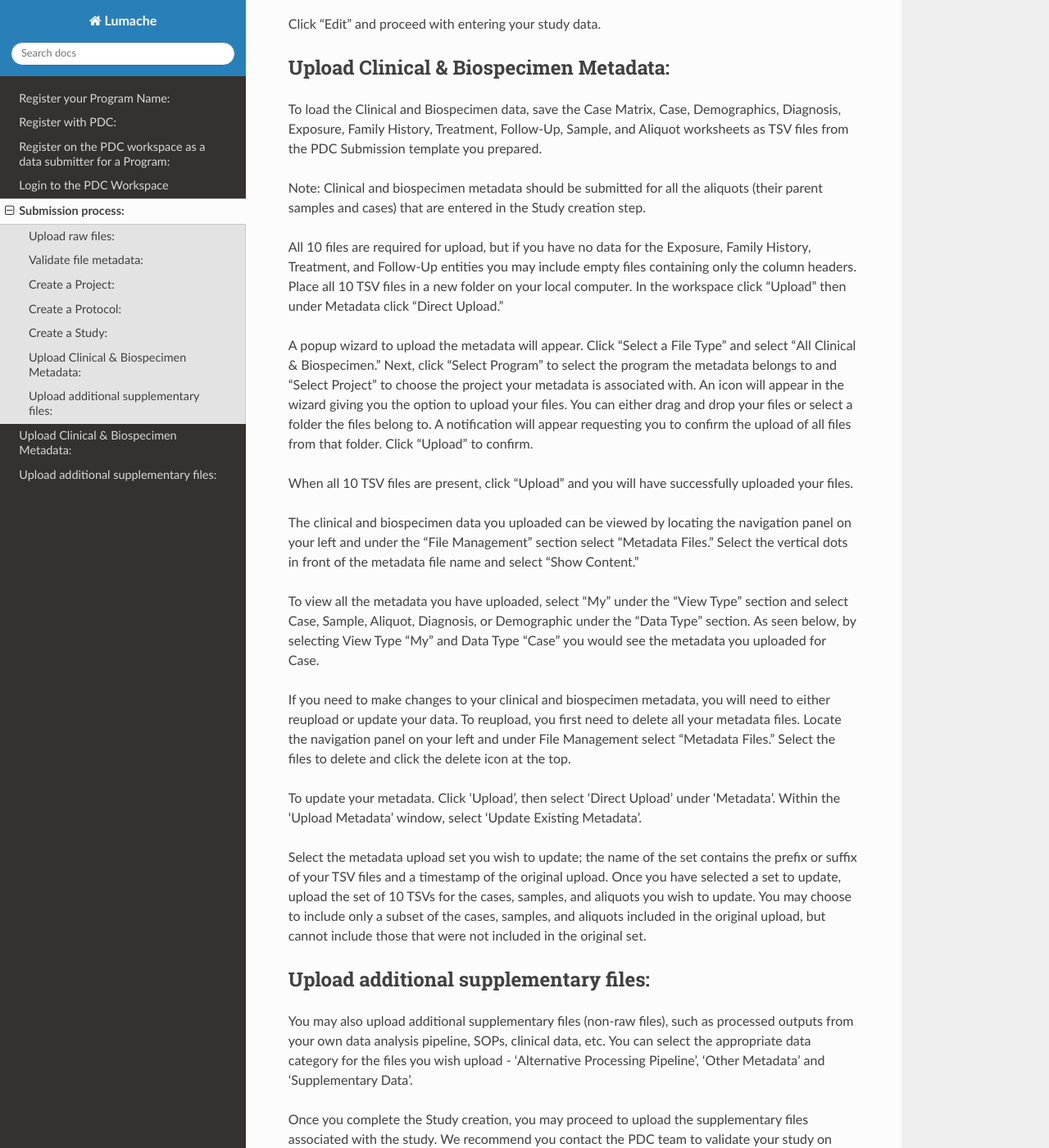
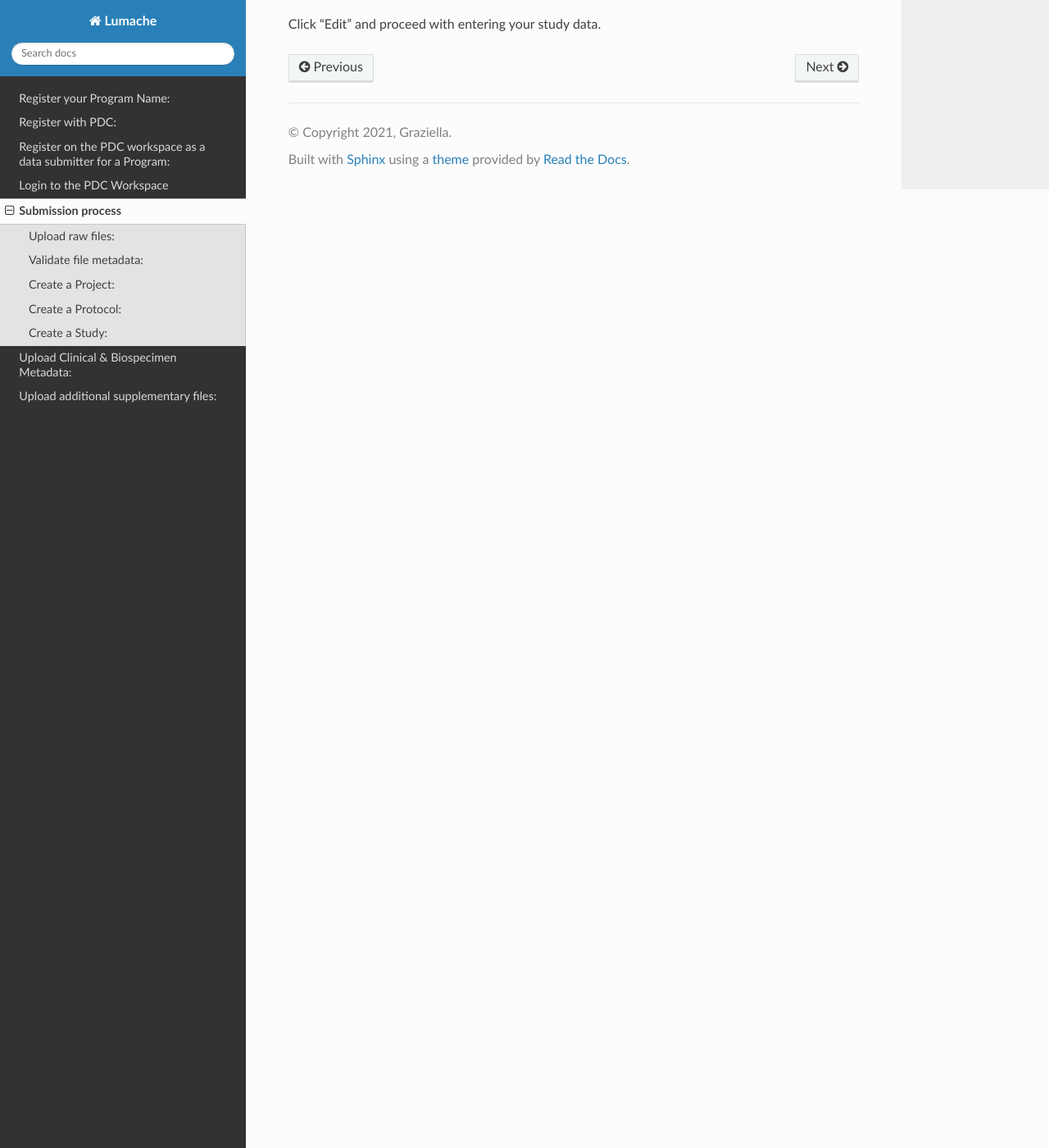
Before and after one commit to dev24665/test-sub-rtd, a Sphinx documentation site: the page built from docs/source/submission_process.rst, in a window 1280 px wide and 1400 px high, scrolled down 2918 px. Shown: the whole window at 82% size. Built offline with Sphinx 7.4.7 and the Read the Docs theme 3.1.0, drawn with Linux system fonts in a browser that asks for light colours; some of the changed text lies outside the part shown.

Commit message:
Update submission_process.rst

```diff
--- a/docs/source/submission_process.rst
+++ b/docs/source/submission_process.rst
@@ -1,4 +1,4 @@
-Submission process:
+Submission process
 ========
 
 Note: Before you begin the submission, we strongly recommend you use the PDC submission template to collect the information required for a successful submission.
@@ -86,42 +86,3 @@ To create the study, click Create->Study to launch the wizard. In the wizard, fo
 You can locate your study draft using the left navigation panel. Under “View Type” Click “My” and under “Data Type” click “Study drafts.” Locate your study name and click the vertical dots in front of your study name for a menu to appear.
 
 Click "Edit" and proceed with entering your study data.
-
-Upload Clinical & Biospecimen Metadata:
----------------
-
-To load the Clinical and Biospecimen data, save the Case Matrix, Case, Demographics, Diagnosis, Exposure, Family History, Treatment, Follow-Up, Sample, and Aliquot worksheets as TSV files from the PDC Submission template you prepared.
-
-Note: Clinical and biospecimen metadata should be submitted for all the aliquots (their parent samples and cases) that are entered in the Study creation step.
-
-All 10 files are required for upload, but if you have no data for the Exposure, Family History, Treatment, and Follow-Up entities you may include empty files containing only the column headers. Place all 10 TSV files in a new folder on your local computer. In the workspace click “Upload” then under Metadata click “Direct Upload.”
-
-A popup wizard to upload the metadata will appear. Click “Select a File Type” and select “All Clinical & Biospecimen.” Next, click “Select Program” to select the program the metadata belongs to and “Select Project” to choose the project your metadata is associated with. An icon will appear in the wizard giving you the option to upload your files. You can either drag and drop your files or select a folder the files belong to. A notification will appear requesting you to confirm the upload of all files from that folder. Click “Upload” to confirm.
-
-When all 10 TSV files are present, click "Upload" and you will have successfully uploaded your files.
-
-The clinical and biospecimen data you uploaded can be viewed by locating the navigation panel on your left and under the “File Management” section select “Metadata Files.” Select the vertical dots in front of the metadata file name and select “Show Content.”
-
-To view all the metadata you have uploaded, select “My” under the “View Type” section and select Case, Sample, Aliquot, Diagnosis, or Demographic under the “Data Type” section. As seen below, by selecting View Type “My” and Data Type “Case” you would see the metadata you uploaded for Case.
-
-If you need to make changes to your clinical and biospecimen metadata, you will need to either reupload or update your data. To reupload, you first need to delete all your metadata files. Locate the navigation panel on your left and under File Management select “Metadata Files.” Select the files to delete and click the delete icon at the top.
-
-To update your metadata. Click 'Upload', then select 'Direct Upload' under 'Metadata'. Within the 'Upload Metadata' window, select 'Update Existing Metadata'.
-
-Select the metadata upload set you wish to update; the name of the set contains the prefix or suffix of your TSV files and a timestamp of the original upload. Once you have selected a set to update, upload the set of 10 TSVs for the cases, samples, and aliquots you wish to update. You may choose to include only a subset of the cases, samples, and aliquots included in the original upload, but cannot include those that were not included in the original set.
-
-
-Upload additional supplementary files:
----------------
-
-You may also upload additional supplementary files (non-raw files), such as processed outputs from your own data analysis pipeline, SOPs, clinical data, etc. You can select the appropriate data category for the files you wish upload - ‘Alternative Processing Pipeline’, ‘Other Metadata’ and ‘Supplementary Data’.
-
-Once you complete the Study creation, you may proceed to upload the supplementary files associated with the study. We recommend you contact the PDC team to validate your study on Workspace before you begin uploading the non-raw files.
-
-To begin uploading any of these types of files, select “Direct Upload” under the ‘Non-Raw Files’ tab in the ‘Upload’ dropdown.
-
-In the upload interface, first you must select the study you wish to associate the files with, and the type of file. You may choose to directly select a study, and the ‘Program’ and ‘Project’ options will be automatically filled.
-
-The Data Source ‘Submitter’ will be automatically filled in. The other option, CDAP, is used by the PDC team to handle the upload of files produced by the “Common Data Analysis Pipeline.” Choose the data category you wish to upload from the ‘Data Category’ dropdown. Note that you will only be able to upload files with extensions belonging to that category. You may choose to upload a directory of files simultaneously, and file extensions that do not match the selected category will be automatically removed. However, note that some data categories have overlapping file extensions. You may wish to organize your files by data category prior to uploading.
-
-This completes the process of submission of a dataset for release through the PDC data portal. If you have any questions about this process, please contact the PDC by email for help PDCHelpDesk@mail.nih.gov.
```
